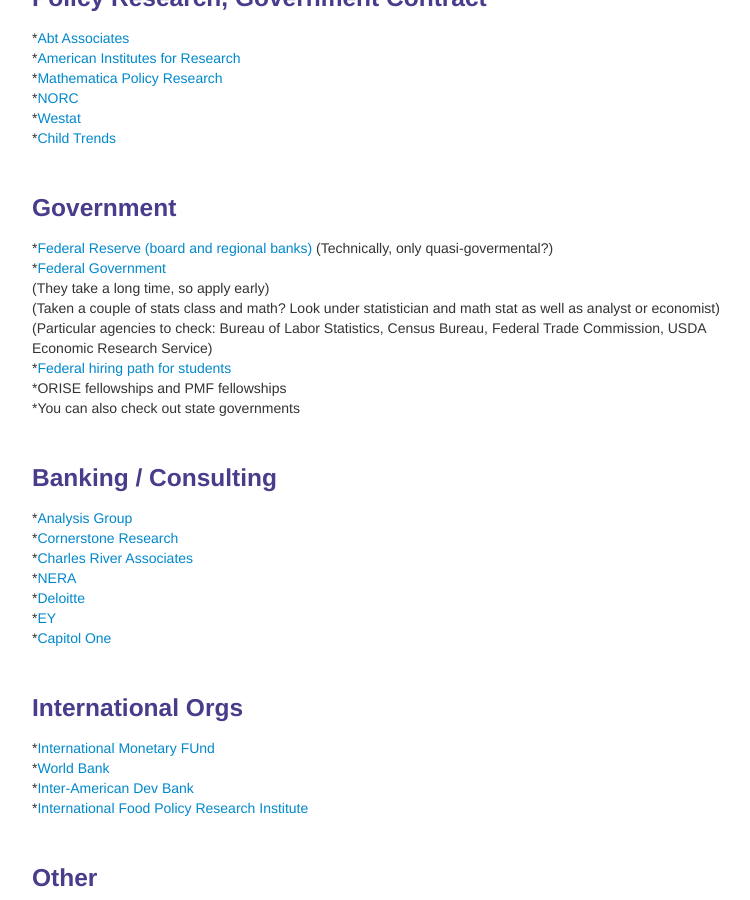
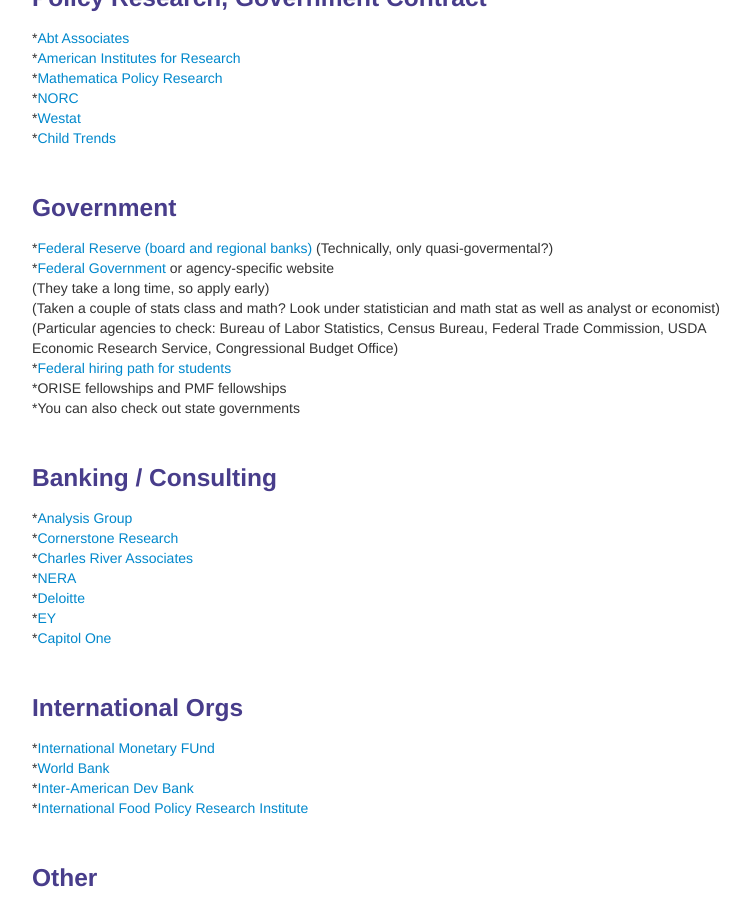
Before and after one commit to bjwillage/bjwillage.github.io, a Jekyll site: the page built from pages/Jobs.md, in a window 1280 px wide and 900 px high, scrolled down 724 px. Shown: the whole window, without its empty margins (258-1008 px from the left). Built offline with Jekyll 4.4.1, drawn with Linux system fonts in a browser that asks for light colours.

Commit message:
Update Jobs.md

```diff
--- a/pages/Jobs.md
+++ b/pages/Jobs.md
@@ -40,10 +40,10 @@ The American Economic Association also has some [resources](https://www.aeaweb.o
 
 ### Government
 *[Federal Reserve (board and regional banks)](https://www.federalreserve.gov/careers.htm) (Technically, only quasi-govermental?)<br>
-*[Federal Government](https://www.usajobs.gov/)<br>
+*[Federal Government](https://www.usajobs.gov/) or agency-specific website<br>
  (They take a long time, so apply early)<br>
  (Taken a couple of stats class and math? Look under statistician and math stat as well as analyst or economist)<br>
- (Particular agencies to check: Bureau of Labor Statistics, Census Bureau, Federal Trade Commission, USDA Economic Research Service)<br>
+ (Particular agencies to check: Bureau of Labor Statistics, Census Bureau, Federal Trade Commission, USDA Economic Research Service, Congressional Budget Office)<br>
 *[Federal hiring path for students](https://www.usajobs.gov/help/working-in-government/unique-hiring-paths/students/)<br>
 *ORISE fellowships and PMF fellowships<br>
 *You can also check out state governments
```
